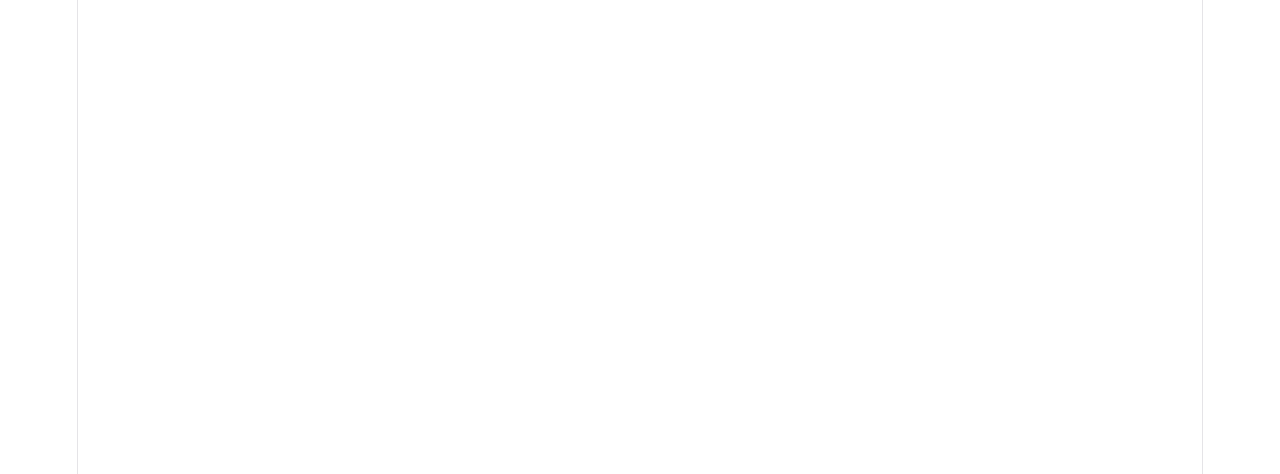
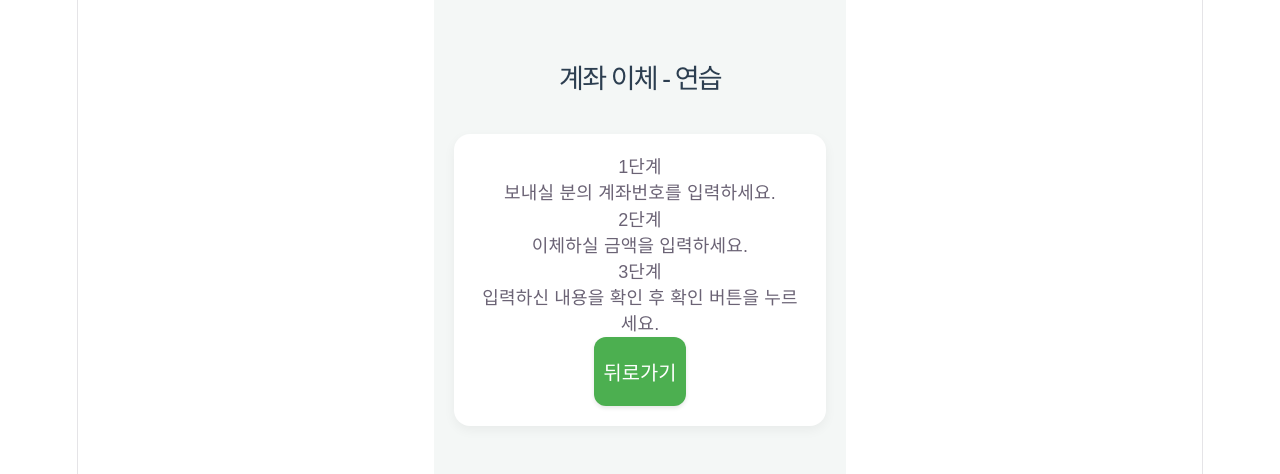
Before and after one commit to Team-KIOSSUK/kiossuk, a React (Vite) app: page /kiosk/bank/transfer in a window 1280 px wide. Before the commit this address had no page. Shown: the top 474 px of the page. Built offline with nearby package versions, Linux system fonts and the light colour scheme.

Commit message:
feat: 눈으로 보기-예금인출,계좌이체

```diff
--- a/src/App.jsx
+++ b/src/App.jsx
@@ -8,6 +8,8 @@ import Records from './pages/Profile/Records';
 import Support from './pages/Support/Support';
 
 import BankMain from './pages/Kiosk/Bank/BankMain';
+import Withdrawal from './pages/Kiosk/Bank/features/withdrawal';
+import Transfer from './pages/Kiosk/Bank/features/transfer';
 
 function App() {
   return (
@@ -21,6 +23,8 @@ function App() {
       <Route path="/support" element={<Support />} />
 
       <Route path="/kiosk/bank" element={<BankMain />} />
+      <Route path="/kiosk/bank/withdrawal" element={<Withdrawal />} />
+      <Route path="/kiosk/bank/transfer" element={<Transfer />} />
     </Routes>
   );
 }
--- a/src/pages/Kiosk/Bank/data/TutorialData.js
+++ b/src/pages/Kiosk/Bank/data/TutorialData.js
@@ -0,0 +1,20 @@
+// src/data/TutorialData.js
+export const tutorialData = {
+  withdrawal: {
+    title: '예금 인출',
+    steps: [
+      { id: 1, text: '카드 투입구에 카드를 넣어주세요.' },
+      { id: 2, text: '비밀번호를 입력해 주세요.' },
+      { id: 3, text: '찾으실 금액을 선택하세요.'},
+      ]
+    },
+        transfer: {
+        title: '계좌 이체',
+        steps: [
+        { id: 1, text: '보내실 분의 계좌번호를 입력하세요.' },
+        { id: 2, text: '이체하실 금액을 입력하세요.' },
+        { id: 3, text: '입력하신 내용을 확인 후 확인 버튼을 누르세요.' },
+        ]
+  },
+  // 나중에 transfer, balance 등도 여기에 추가하면 됩니다.
+};
--- a/src/pages/Kiosk/Bank/features/transfer.jsx
+++ b/src/pages/Kiosk/Bank/features/transfer.jsx
@@ -0,0 +1,31 @@
+import { useLocation, useNavigate } from 'react-router-dom';
+import { tutorialData } from '../data/TutorialData';
+import '../Bank.css';
+
+export default function Transfer() {
+  const location = useLocation();
+  const navigate = useNavigate();
+
+  const mode = location.state?.mode || 'practice';
+  const data = tutorialData.transfer;
+
+  return (
+    <div className="bank-main-container">
+      <header className="bank-header">
+        <h1>{data.title} - {mode === 'demo' ? '눈으로 보기' : '연습'}</h1>
+      </header>
+
+      <section className="bank-section">
+        <div className="tutorial-steps">
+          {data.steps.map((step) => (
+            <div key={step.id} className="step-card">
+              <span className="step-num">{step.id}단계</span>
+              <p>{step.text}</p>
+            </div>
+          ))}
+        </div>
+        <button className="feature-btn" onClick={() => navigate(-1)}>뒤로가기</button>
+      </section>
+    </div>
+  );
+}
--- a/src/pages/Kiosk/Bank/features/withdrawal.jsx
+++ b/src/pages/Kiosk/Bank/features/withdrawal.jsx
@@ -0,0 +1,33 @@
+// src/pages/Kiosk/Bank/features/withdrawal.jsx
+import { useLocation, useNavigate } from 'react-router-dom';
+import { tutorialData } from '../data/TutorialData';
+import '../Bank.css';
+
+export default function Withdrawal() {
+  const location = useLocation();
+  const navigate = useNavigate();
+
+  // BankMain에서 넘겨준 mode(practice/demo)를 받아옵니다.
+  const mode = location.state?.mode || 'practice';
+  const data = tutorialData.withdrawal;
+
+  return (
+    <div className="bank-main-container">
+      <header className="bank-header">
+        <h1>{data.title} - {mode === 'demo' ? '눈으로 보기' : '연습'}</h1>
+      </header>
+
+      <section className="bank-section">
+        <div className="tutorial-steps">
+          {data.steps.map((step) => (
+            <div key={step.id} className="step-card">
+              <span className="step-num">{step.id}단계</span>
+              <p>{step.text}</p>
+            </div>
+          ))}
+        </div>
+        <button className="feature-btn" onClick={() => navigate(-1)}>뒤로가기</button>
+      </section>
+    </div>
+  );
+}
```
